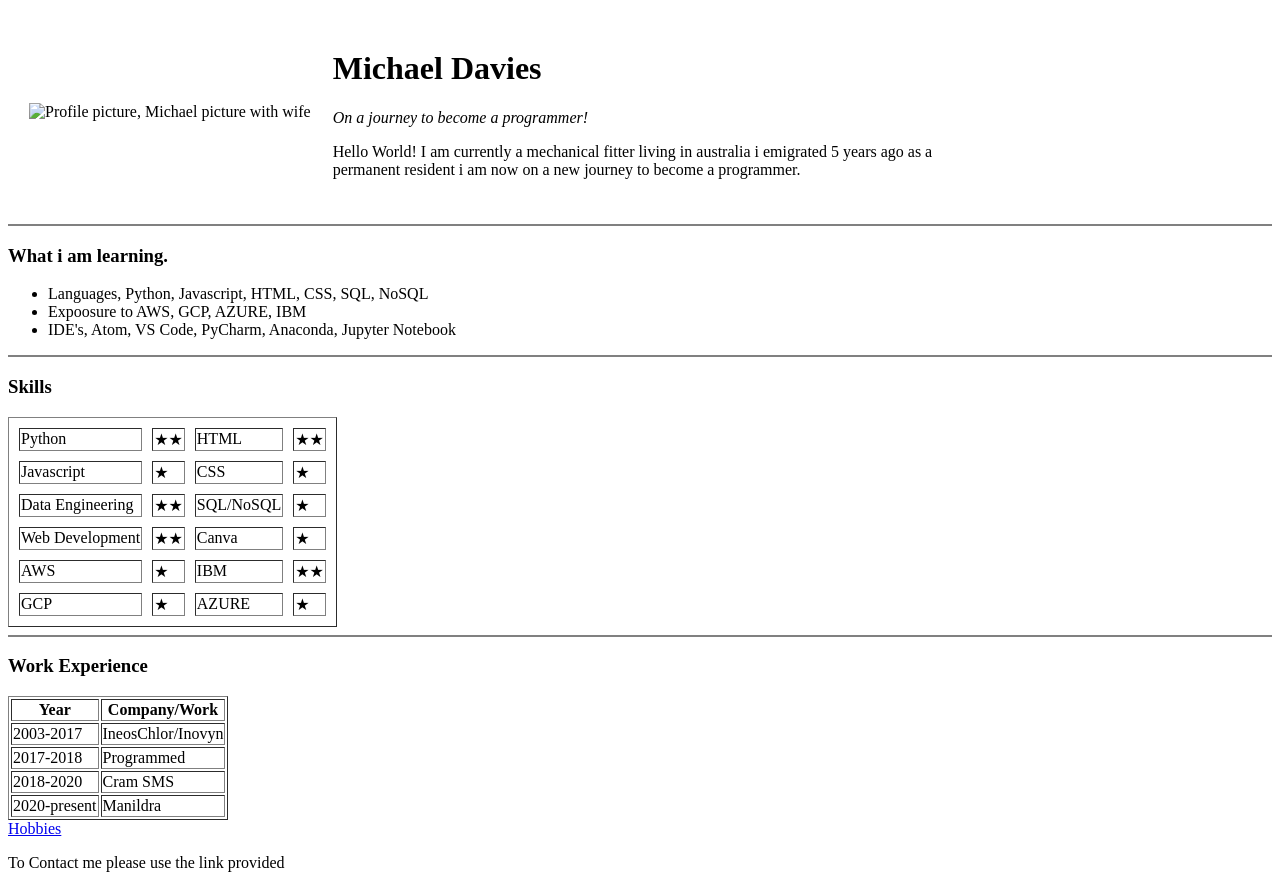
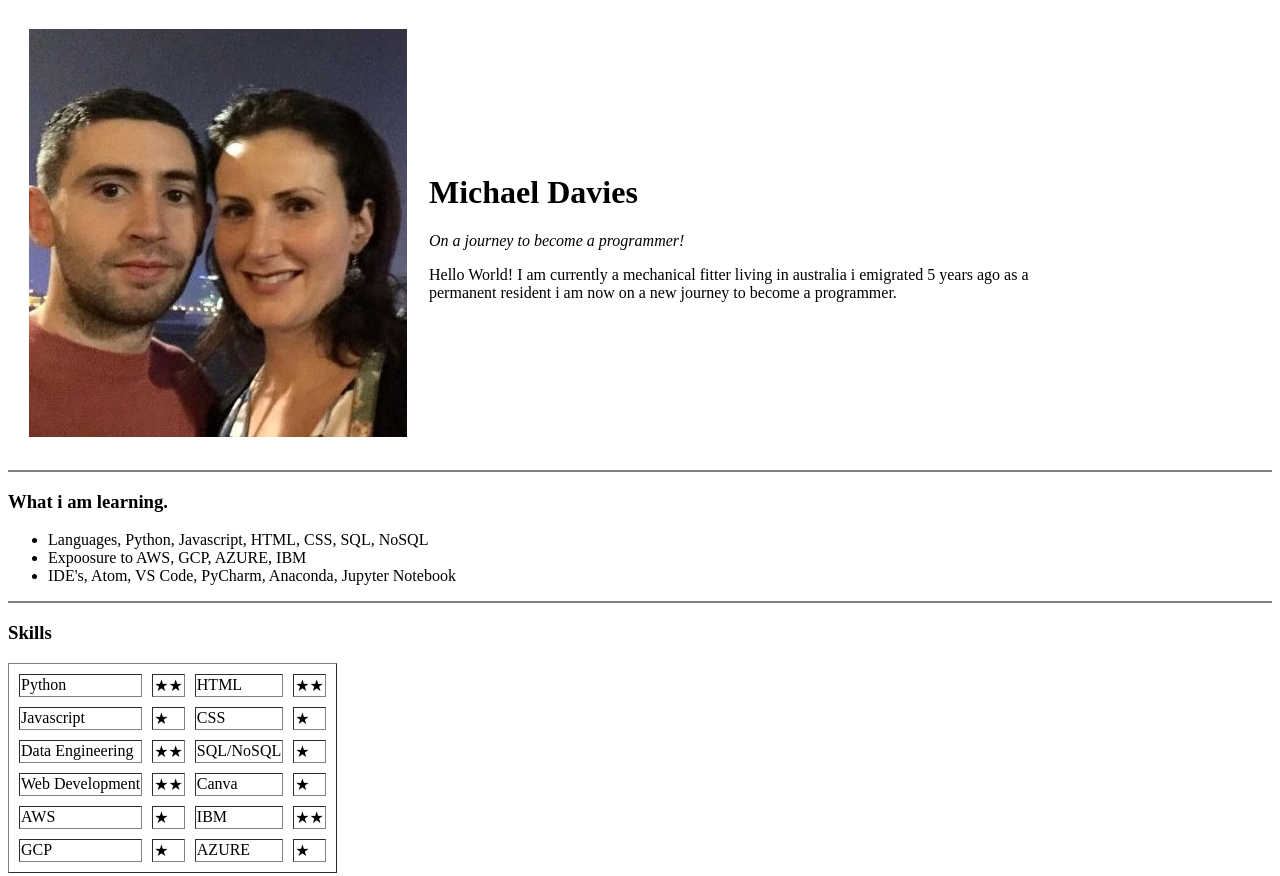
Before and after one commit to Davio182/CV-Personal-website, a plain HTML site: page index.html in a window 1280 px wide. Shown: the top 876 px of the page. Drawn offline with Linux system fonts and the light colour scheme; the site is published under a folder, as on GitHub Pages, so addresses that start at the root find nothing.

Commit message:
issues with pic

```diff
--- a/index.html
+++ b/index.html
@@ -9,7 +9,7 @@
 <body>
 <table cellspacing ="20">
   <tr>
-    <td><img src=/profile_pic.jpg alt="Profile picture, Michael picture with wife"></td>
+    <td><img src=profile_pic.jpg alt="Profile picture, Michael picture with wife"></td>
     <td>  <h1>Michael Davies</h1>
       <p><em>On a journey to become a programmer!</em></p>
       <p>Hello World! I am currently a mechanical fitter living in australia
```
